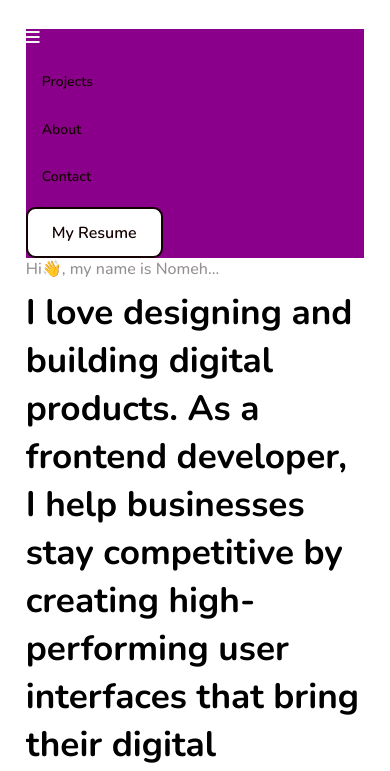
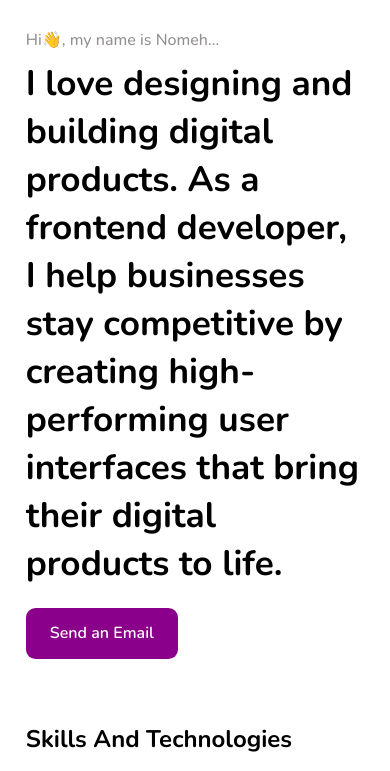
Before and after one commit to nomeokosun/my_portfolio, a plain HTML site: page index.html in a window 390 px wide. Shown: the part 73-844 px from the top of the page. Drawn offline with nearby package versions, Linux system fonts and the light colour scheme.

Commit message:
updated portfolio

```diff
--- a/index.html
+++ b/index.html
@@ -24,7 +24,7 @@
                     <a href="#about"><button class="text-button">About</button></a>
                     <a href="#contact"><button class="text-button">Contact</button></a>
                 </div>
-                <a href="./Assets/Onome O Product Frontend dev resume.pdf" target="_blank">
+                <a href="./items/Onome O Frontend dev resume.pdf" target="_blank">
                     <button class="resume-button">My Resume</button>
                 </a>
             </div>
@@ -42,7 +42,7 @@
 
         <div class="header-mask-mobile">
             <div class="nav-contents-mobile">
-                <div class="menu-button">
+                <div class="menu-button" id="menu-button">
                     <i class="fa-solid fa-bars"></i>
                 </div>
                 <div class="text-button-mobile">
@@ -50,7 +50,7 @@
                     <a href="#about"><button class="text-button">About</button></a>
                     <a href="#contact"><button class="text-button">Contact</button></a>
                 </div>
-                <a href="./Assets/Onome O Product Frontend dev resume.pdf" target="_blank">
+                <a href="./items/Onome O Frontend dev resume.pdf" target="_blank">
                     <button class="resume-button">My Resume</button>
                 </a>
             </div>
@@ -176,5 +176,7 @@
 
     </div>
 
+    <script src="./index.js"></script>
+
 </body>
 </html>
--- a/style.css
+++ b/style.css
@@ -516,10 +516,11 @@ a{
     .header-mask-mobile{
         width: 100%;
         height: 100%;
-        visibility: visible;
+        visibility: hidden;
         display: flex;
         background-color: darkmagenta;
         color:#f4f4f4;
+        display: none;
     }
 
     .nav-contents-mobile{
```
Also changed, not shown: index.js (added, +9 -0 lines), 2 other files.
